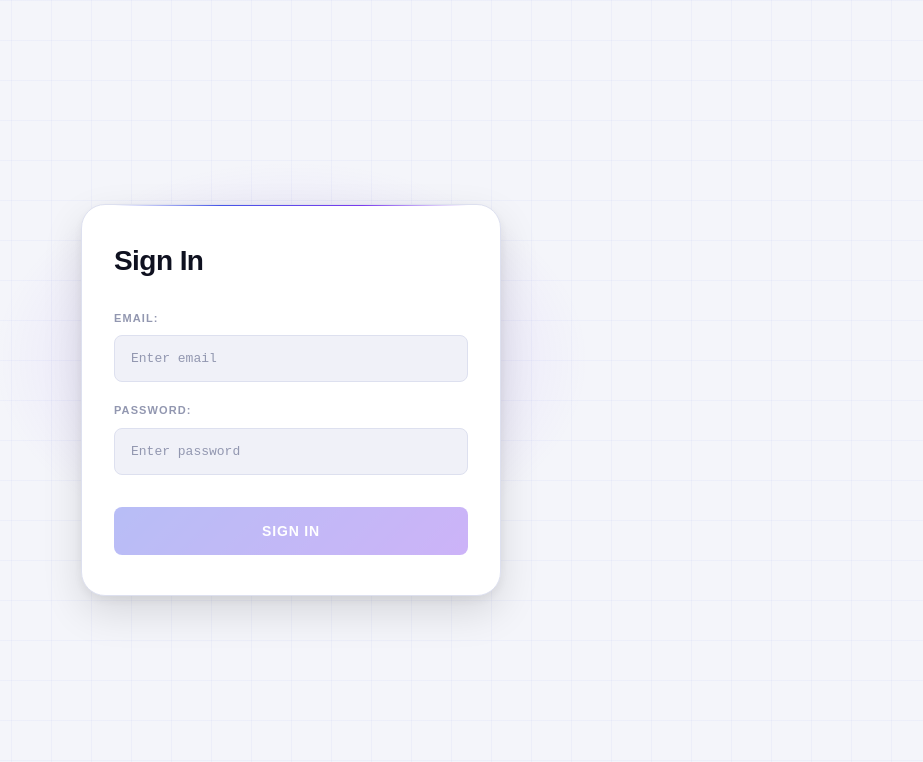
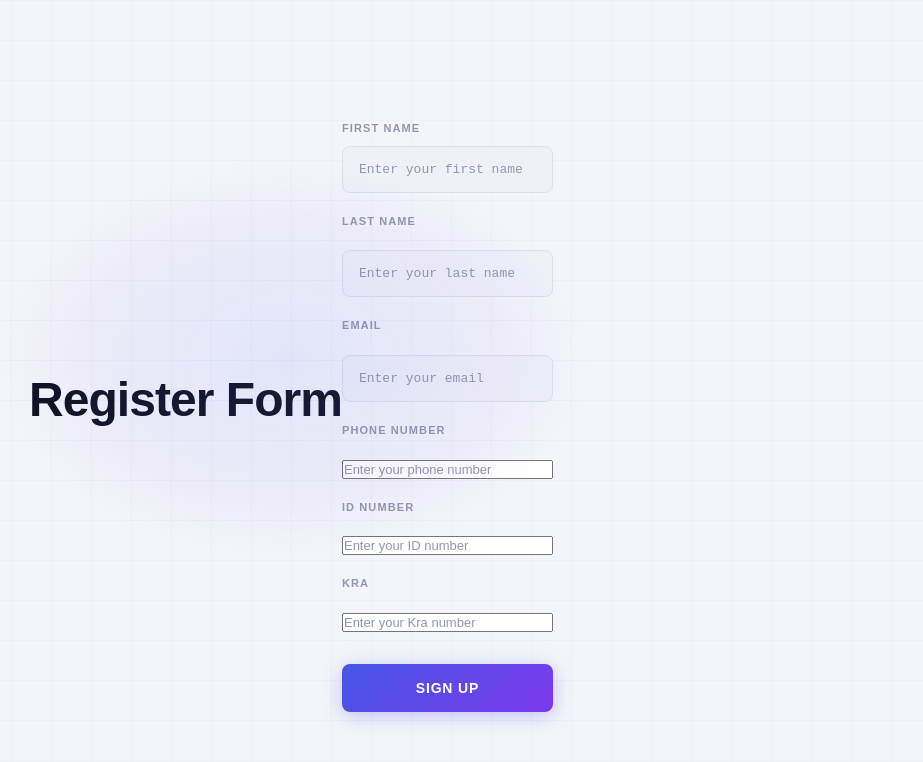
Before and after one commit to P0kka223/dtb_digiwall, a React (Vite) app: page / in a window 1280 px wide. Shown: the top 762 px of the page, without its empty margins (349-1272 px from the left). Built offline with nearby package versions, Linux system fonts and the light colour scheme.

Commit message:
this is for the register page

```diff
--- a/src/App.css
+++ b/src/App.css
@@ -1,9 +1,3 @@
-/* ============================================================
-   DigiWall — Global Stylesheet
-   Theme: Refined Dark-Tech / Geometric Brutalist
-   ============================================================ */
-
-/* ── 1. Design Tokens ──────────────────────────────────────── */
 :root {
   /* Colors */
   --bg:           #0d0e14;
--- a/src/App.tsx
+++ b/src/App.tsx
@@ -3,23 +3,16 @@ import type { RootState } from './state/store';
 import SignInForm from './components/signInForm';
 import Dashboard from './components/dashboard';
 import './App.css'
-
+import Registerform from './components/registerform.tsx'
 const App: React.FC = () => {
   // Watch the auth state
   const isAuthenticated = useSelector((state: RootState) => state.auth.isAuthenticated);
 
   return (
+
       <main>
-          {/*
-              This is a ternary operator:
-              Is authenticated true? Show Dashboard.
-              Else? Show SignInForm.
-          */}
-          {isAuthenticated ? (
-              <Dashboard />
-          ) : (
-              <SignInForm />
-          )}
+            <Registerform/>
+
       </main>
   );
 };
--- /dev/null
+++ b/src/components/registerform.tsx
@@ -0,0 +1,110 @@
+import React, { useState, type ChangeEvent, type FormEvent } from "react";
+import { useDispatch } from "react-redux";
+
+
+const Registerform:React.FC = ()=>{
+
+interface RegistrationForm{
+        fname:string;
+        lname: string;
+        email:string;
+        pnumber:string;
+        idnumber:string;
+        KRA:string;
+    }
+    interface IValidationError {
+        fname?: string
+    }
+
+    const [validationErrors, setValidationErrors]=useState<IValidationError>({})
+ const[formData,setData] = useState<RegistrationForm>({
+    fname:"",
+    lname:"",
+    email:"",
+    pnumber:"",
+    idnumber:"",
+    KRA:"",
+ });
+ //monitors the keystrokes
+const handleChange = (e: ChangeEvent<HTMLInputElement>) => {
+  const { name, value } = e.target;
+    if(name ==='fname'){
+        value.length < 10 ? setValidationErrors({fname: 'First name cannot be longer than 10 characters'}):setValidationErrors({fname: ''})
+    }
+  setData((prev) => ({
+    ...prev,
+    [name]: value,
+  }));
+};
+//stops the page from refreshing
+const handleSubmit = (e:React.FormEvent<HTMLFormElement>)=>{
+    e.preventDefault();
+    console.log("handled successfully", formData)
+}
+    return(
+        <>
+        <h1>Register Form</h1>
+        <div>
+            <form onSubmit = {handleSubmit}>
+                <div>
+
+                <label htmlFor="fname">First Name</label>
+                <input
+                type="text"
+                id="fname"
+                name="fname"
+                placeholder="Enter your first name"
+                value={formData.fname}
+              onChange={handleChange}
+                />
+                {validationErrors.fname && <label>{validationErrors.fname}</label>}
+                </div>
+                 <label htmlFor="lname">Last Name</label>
+                <input
+                type="text"
+                id="lname"
+                name="lname"
+                placeholder="Enter your last name"
+                value={formData.lname}
+              onChange={handleChange}/>
+
+                <label htmlFor="email">Email</label>
+                <input
+                type="email"
+                id="email"
+                name="email"
+                placeholder="Enter your email"
+                value={formData.email}
+              onChange={handleChange}/>
+                <label htmlFor="pnumber">Phone number</label>
+                <input
+                type="number"
+                id="pnumber"
+                name="pnumber"
+                placeholder="Enter your phone number"
+                value={formData.pnumber}
+              onChange={handleChange}/>
+                <label htmlFor="idnumber">ID number</label>
+                <input
+                type="number"
+                id="idnumber"
+                name="idnumber"
+                placeholder="Enter your ID number"
+                value={formData.idnumber}
+              onChange={handleChange}/>
+                <label htmlFor="KRA">KRA</label>
+                <input
+                type="number"
+                id="KRA"
+                name="KRA"
+                placeholder="Enter your Kra number"
+                value={formData.KRA}
+              onChange={handleChange}/>
+                <button type="submit">Sign Up</button>
+            </form>
+        </div>
+        </>
+    )
+}
+
+export default Registerform;
--- a/src/main.tsx
+++ b/src/main.tsx
@@ -8,7 +8,7 @@ import { store } from './state/store.tsx'
 createRoot(document.getElementById('root')!).render(
   <StrictMode>
     <Provider store={store}>
-    <App />
+    <App/>
     </Provider>
   </StrictMode>,
 )
```
Also changed, not shown: 1 other file (tests, documents, lock files or other folders).
